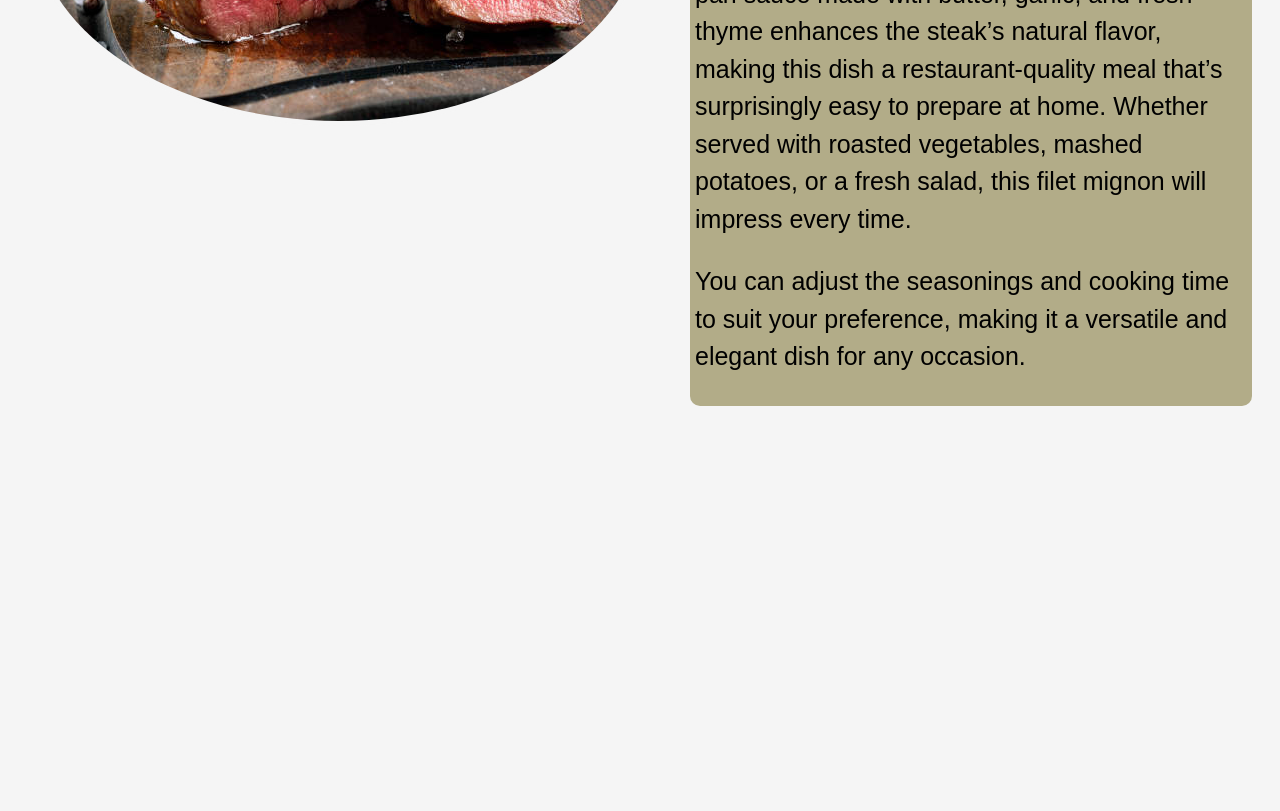
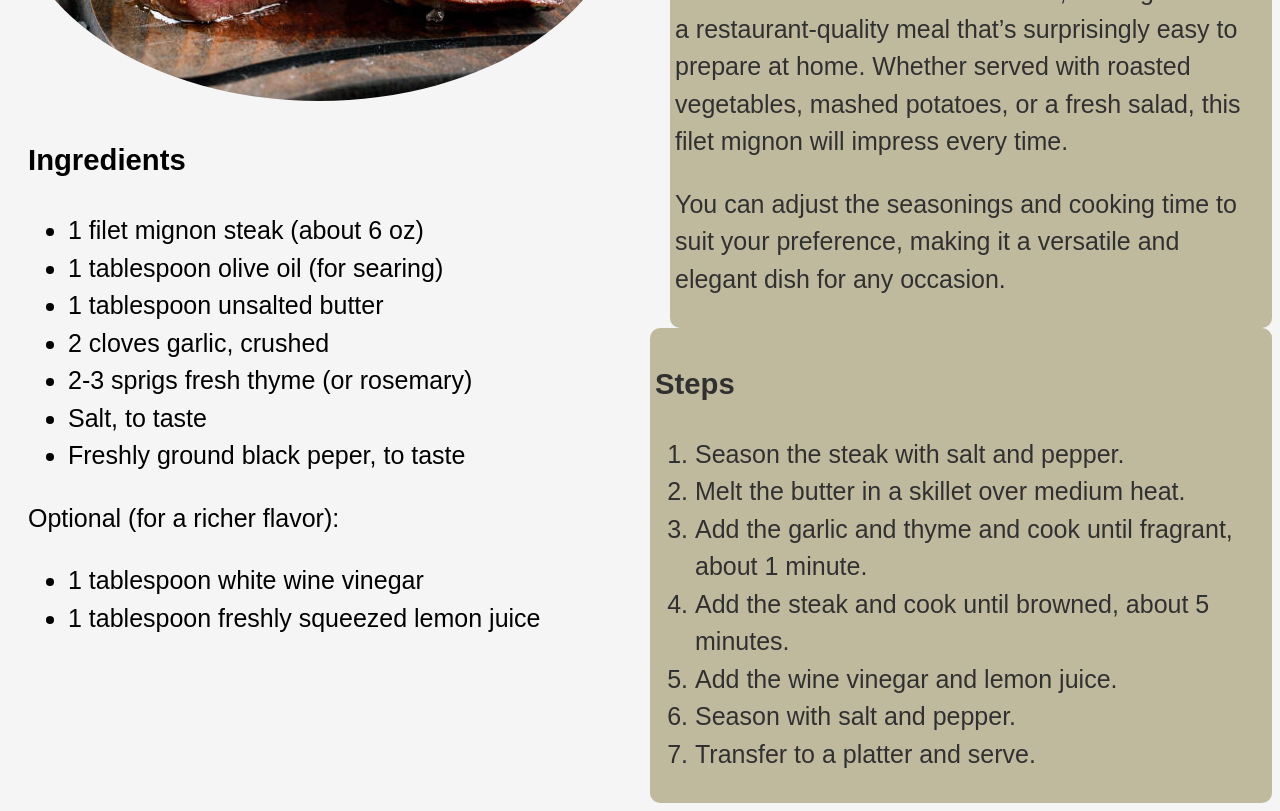
Before and after one commit to flow-state-citizen/odin-recipes, a plain HTML site: page recipes/filet-mignon.html in a window 1280 px wide. Shown: the part 400-1211 px from the top of the page. Before the commit the page ends 834 px from the top, so only its background shows below. Drawn offline with Linux system fonts and the light colour scheme.

Commit message:
Rework upper/lower div containers to left/right div containers
This commit changes the way the content on the page is contained. Before this commit,
the content is separated by upper-page and lower-page containers. After this commit, the
content is separated by left-page and right-page containers. This is so that the filet image
the filet ingredients can be grouped and stacked, and so that the filet description and
filet steps can be grouped and stacked.

```diff
--- a/recipes/filet-mignon.css
+++ b/recipes/filet-mignon.css
@@ -8,10 +8,9 @@ p {
   font-size: 25px;
 }
 
-#upper-page-container {
+#page-content-container {
   display: flex;
   flex-direction: row;
-  padding: 20px;
 }
 
 #filet-image-container {
@@ -36,4 +35,26 @@ p {
   padding: 5px;
   background-color: #b2ac88;
   border-radius: 10px;
+  opacity: 0.8;
 }
+
+#lower-page-container {
+  display: flex;
+  flex-direction: row;
+  padding: 20px;
+}
+
+#filet-ingredients-container {
+  font-size: 25px;
+  line-height: 1.5;
+  margin-left: 20px;
+}
+
+#filet-steps-container {
+  font-size: 25px;
+  padding: 5px;
+  background-color: #b2ac88;
+  border-radius: 10px;
+  opacity: 0.8;
+  line-height: 1.5;
+}
--- a/recipes/filet-mignon.html
+++ b/recipes/filet-mignon.html
@@ -9,12 +9,35 @@
 </head>
 
 <body>
-    <div id="upper-page-container">
+    <div id="page-content-container">
+        <div id="left-page-container">
             <div id="filet-image-container">
                 <h1 id="filet-image-title">Recipe for Filet Mignon</h1>
                 <img id="filet-image" src="./filet-mignon.jpg" alt="filet-mignon">
             </div>
+            <div id="filet-ingredients-container">
+                <h3>Ingredients</h3>
+                <ul>
+                    <li>1 filet mignon steak (about 6 oz)</li>
+                    <li>1 tablespoon olive oil (for searing)</li>
+                    <li>1 tablespoon unsalted butter</li>
+                    <li>2 cloves garlic, crushed</li>
+                    <li>2-3 sprigs fresh thyme (or rosemary)</li>
+                    <li>Salt, to taste</li>
+                    <li>Freshly ground black peper, to taste</li>
+                </ul>
 
+                <p>
+                    Optional (for a richer flavor):
+                <ul>
+                    <li>1 tablespoon white wine vinegar</li>
+                    <li>1 tablespoon freshly squeezed lemon juice</li>
+                </ul>
+                </p>
+            </div>
+        </div>
+
+        <div id="right-page-container">
             <div id="filet-description-container">
                 <h2>Pan-Seared Filet Mignon</h2>
                 <div id="description-paragraphs">
@@ -23,7 +46,8 @@
                         seasoned with salt and pepper, then seared to perfection in a hot cast-iron skillet, creating a
                         beautiful
                         crust.
-                    Afterward, it's finished in the oven to achieve the perfect level of doneness. A simple pan sauce
+                        Afterward, it's finished in the oven to achieve the perfect level of doneness. A simple pan
+                        sauce
                         made
                         with
                         butter, garlic, and fresh thyme enhances the steak’s natural flavor, making this dish a
@@ -41,6 +65,20 @@
                         for any occasion.</p>
                 </div>
             </div>
+
+            <div id="filet-steps-container">
+                <h3>Steps</h3>
+                <ol>
+                    <li>Season the steak with salt and pepper.</li>
+                    <li>Melt the butter in a skillet over medium heat.</li>
+                    <li>Add the garlic and thyme and cook until fragrant, about 1 minute.</li>
+                    <li>Add the steak and cook until browned, about 5 minutes.</li>
+                    <li>Add the wine vinegar and lemon juice.</li>
+                    <li>Season with salt and pepper.</li>
+                    <li>Transfer to a platter and serve.</li>
+                </ol>
+            </div>
+        </div>
     </div>
 
 </body>
```
Lines whose indentation alone changed are shown as unchanged.
